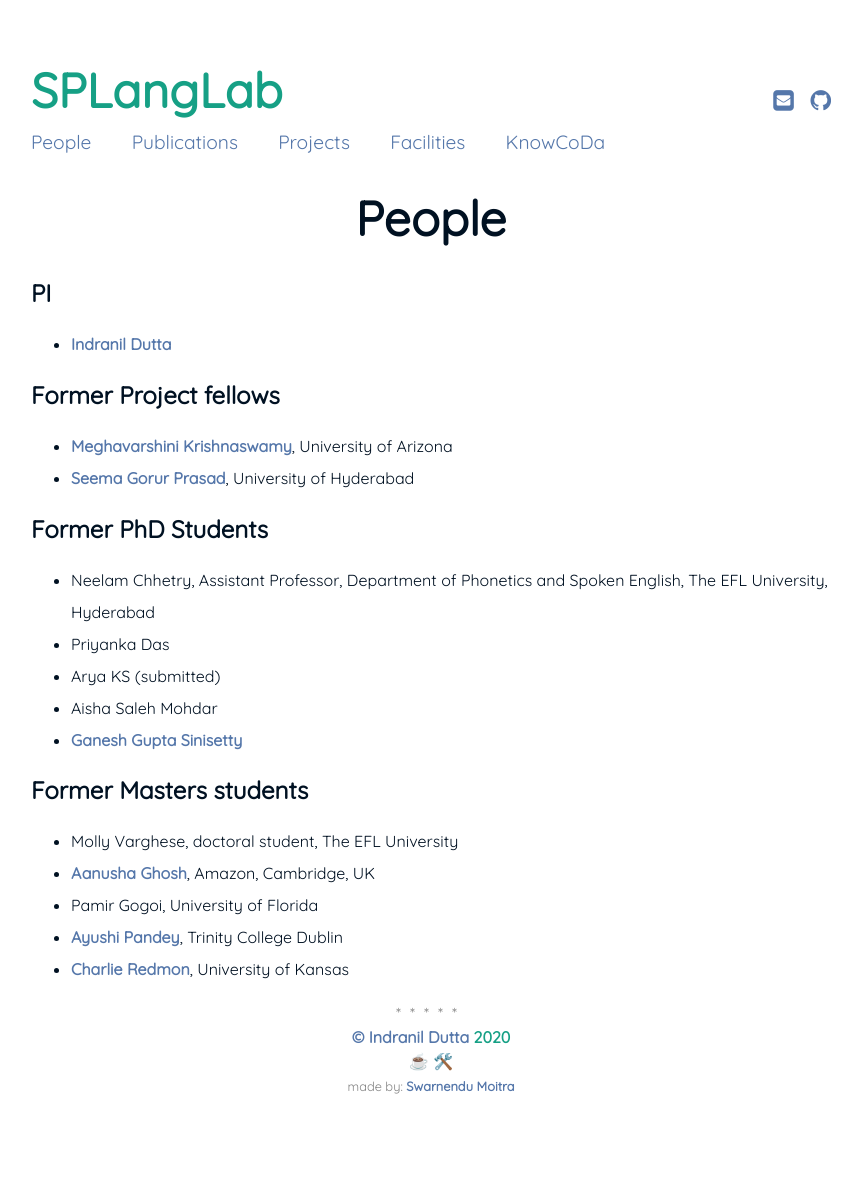
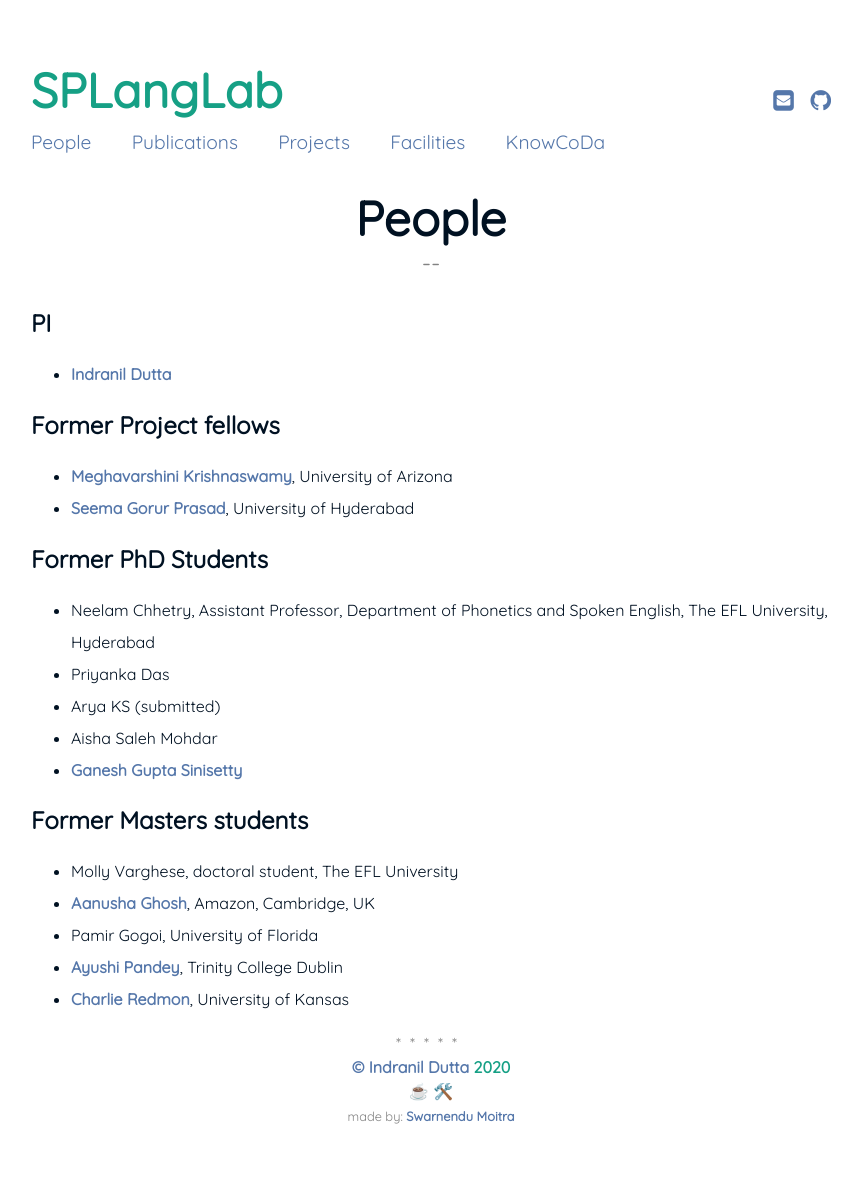
Before and after one commit to SwarMoi/iD-website, a Jekyll site: the page built from people.md, in a window 1280 px wide. Shown: the whole page, without its empty margins (209-1071 px from the left). Built offline with Jekyll 4.4.1, drawn with Linux system fonts in a browser that asks for light colours; before the commit the page ends 1158 px from its top, so only the background shows below that.

```diff
--- a/people.md
+++ b/people.md
@@ -1,7 +1,7 @@
 ---
 layout: page
 title: People
-subtitle:
+subtitle: --
 ---
 
 ## PI
```
